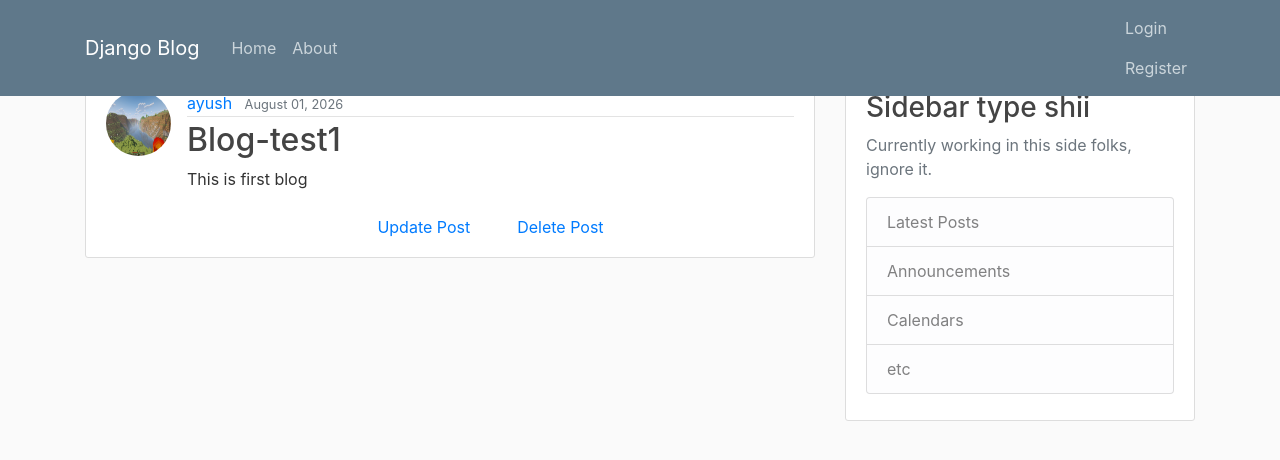
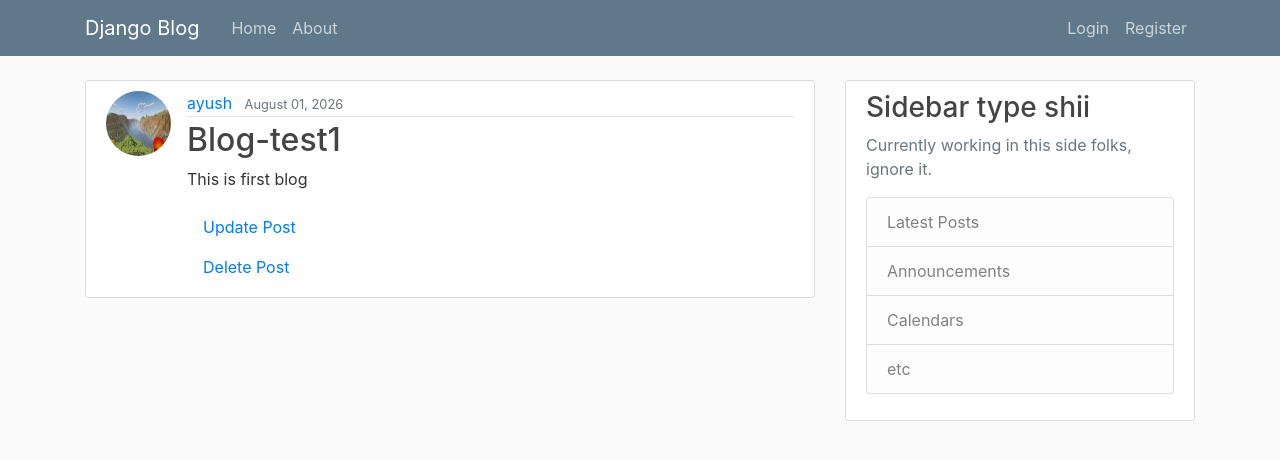
Before and after one commit to DevAyushKumar/DjangoFullStack, a Django app: page /post/4/ in a window 1280 px wide. Shown: the top 460 px of the page. Run offline with Django 5.2, Linux system fonts and the light colour scheme; data comes from the database, SQL or seed files in the repository; both versions use the stored data as it was after the commit; some libraries are stand-ins or nearby versions.

Commit message:
Fully working

```diff
--- a/blog/static/blog/main.css
+++ b/blog/static/blog/main.css
@@ -82,9 +82,3 @@ a.article-title:hover {
 .account-heading {
   font-size: 2.5rem;
 }
-
-.link-container {
-  display: flex;
-  gap: 15px;
-  justify-content: center;
-}
--- a/blog/templates/blog/base.html
+++ b/blog/templates/blog/base.html
@@ -36,17 +36,15 @@
   <a class="nav-item nav-link" href="{% url 'profile' %}">Profile</a>
   <a class="nav-item nav-link" href="{% url 'post-create' %}">Create Post</a>
           {% else %}
-          <div class="LoginAndRegister">
           <a class="nav-item nav-link" href="{% url 'login' %}">Login</a>
           <a class="nav-item nav-link" href="{% url 'register' %}">Register</a>
-          </div>
           {% endif %}
         </div>
       </div>
     </div>
   </nav>
 </header>
-<main role="main" class="container">
+<main role="main" class="container mt-5">
   <div class="row">
     <div class="col-md-8">
       {% if messages %}
```
Also changed, not shown: db.sqlite3.
